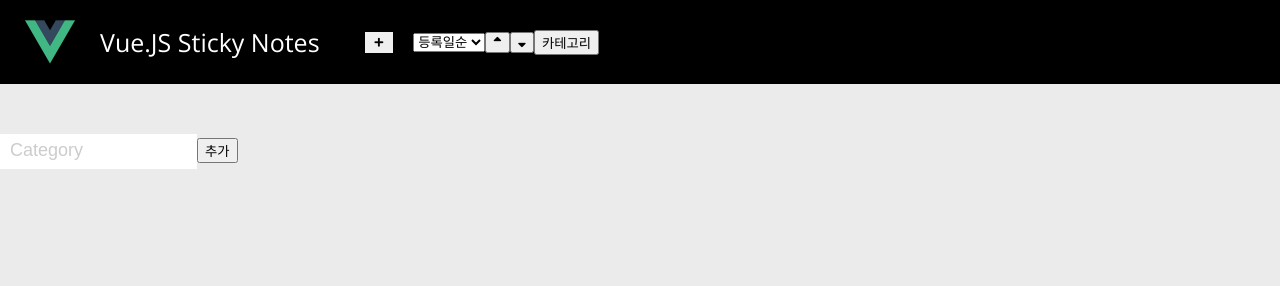
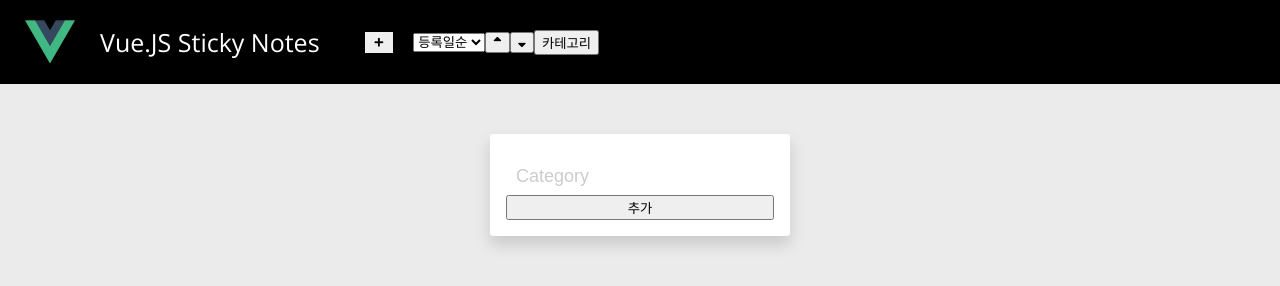
Before and after one commit to GaSuWang/kitNote, a Vue app: page / in a window 1280 px wide. Both pictures are taken after a click on the button "카테고리". Shown: the top 286 px of the page. Built offline with nearby package versions, Linux system fonts and the light colour scheme; what v-calendar, vue-moment would draw is missing.

Commit message:
카테고리 삭제기능

```diff
--- a/src/App.vue
+++ b/src/App.vue
@@ -19,6 +19,7 @@
     ></app-note-editor>
     <app-category-list v-if="categoryOpen"
       @categoryAdd="categoryAdd"
+      @categoryDelete="categoryDelete"
       :categorylist="categories"
     >
       </app-category-list>
@@ -162,9 +163,10 @@ export default {
     },
     categoryAdd(new_category){
       this.categories.push(new_category);
-
-
     },
+    categoryDelete(index){
+      this.categories.splice(index,1);
+    }
 
   },
   mounted() {
--- a/src/components/CategoryList.vue
+++ b/src/components/CategoryList.vue
@@ -1,18 +1,25 @@
 <template>
-  <div class="note-grid">
-    <div class="category-list"
+  <div class="category-grid">
+    <div class="category-list">
+    <div
         v-for="(category, index) in categories"
         :key="`note-${index}`"
+        class="category"
     >
-     <div>{{category}}</div>
+       <div>
+         {{category}}
+          <span @click="categoryDelete(index)"><i class="fas fa-times"></i></span>
+       </div>
+
     </div>
+  </div>
+
     <input
         class="title-input"
         type="text"
         v-model="new_category"
         placeholder="Category"
     />
-
     <button @click.prevent="categoryAdd">추가</button>
 
 
@@ -37,6 +44,11 @@ export default {
       categoryAdd(){
           this.categories.push(this.new_category)
           this.$emit('categoryAdd',this.new_category)
+          this.new_category=""
+      },
+      categoryDelete(index){
+        this.categories.splice(index,1)
+        this.$emit("categoryDelete",index)
       }
   },
 };
--- a/src/styles/global.scss
+++ b/src/styles/global.scss
@@ -162,3 +162,25 @@ body {
     right: 25px;
     bottom: 40px;
 }
+.category-grid{
+    max-width: 300px;
+
+    margin: 30px auto;
+    display: flex;
+    flex-direction: column;
+    background: #fff;
+    padding: 16px;
+    box-shadow: 0 0.5rem 1rem rgba(0,0,0,.15);
+    border-radius: 3px;
+
+}
+.category-list{
+    overflow: auto;
+    max-height: 200px;
+    border-radius: 3px;
+    box-shadow: 0 2px 2px rgba(0,90,250,0.05),
+      0 4px 4px rgba(0,90,250,0.05),
+      0 8px 8px rgba(0,90,250,0.05),
+      0 16px 16px rgba(0,90,250,0.05);
+      margin-bottom: 10px;
+}
```
